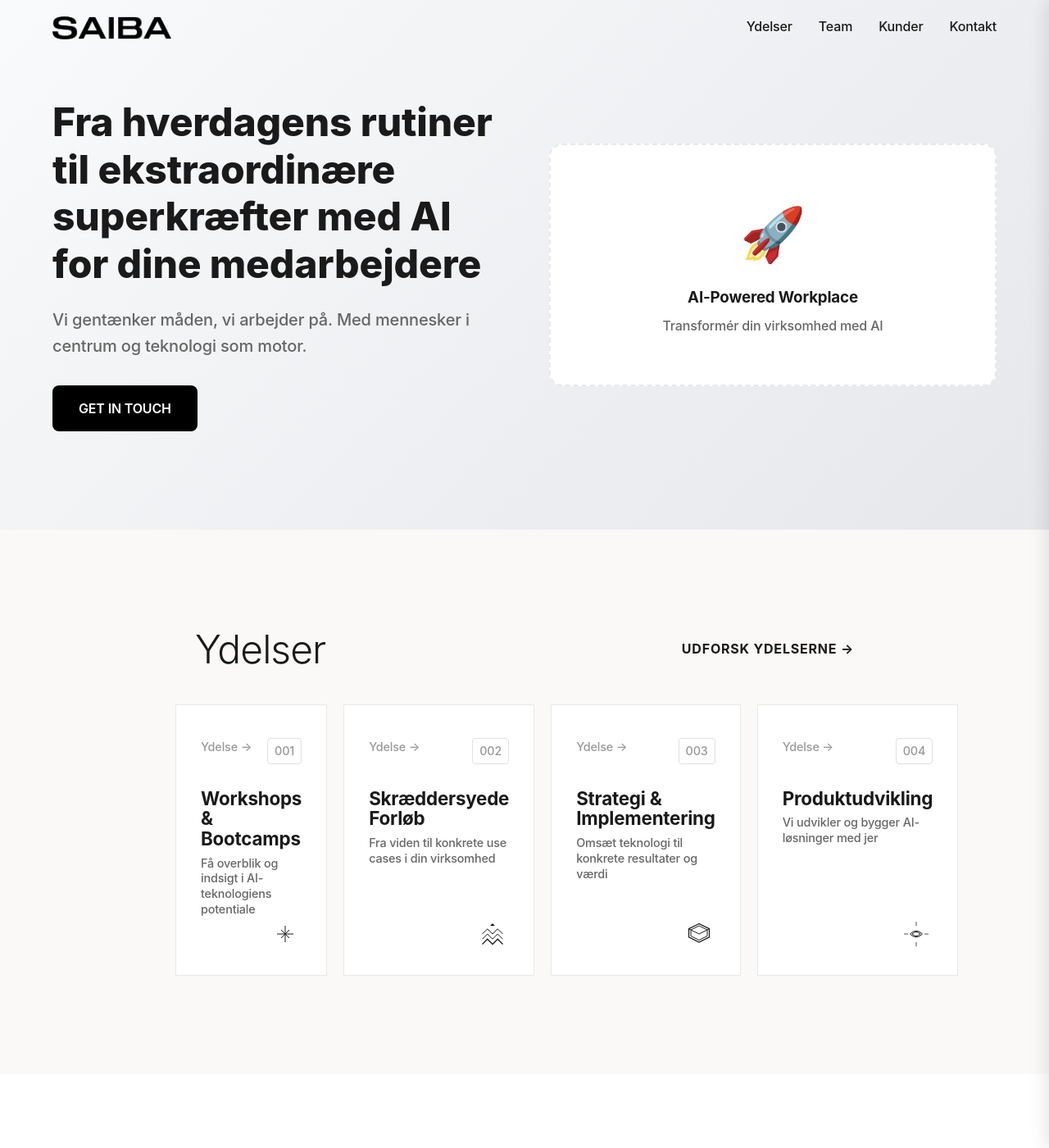
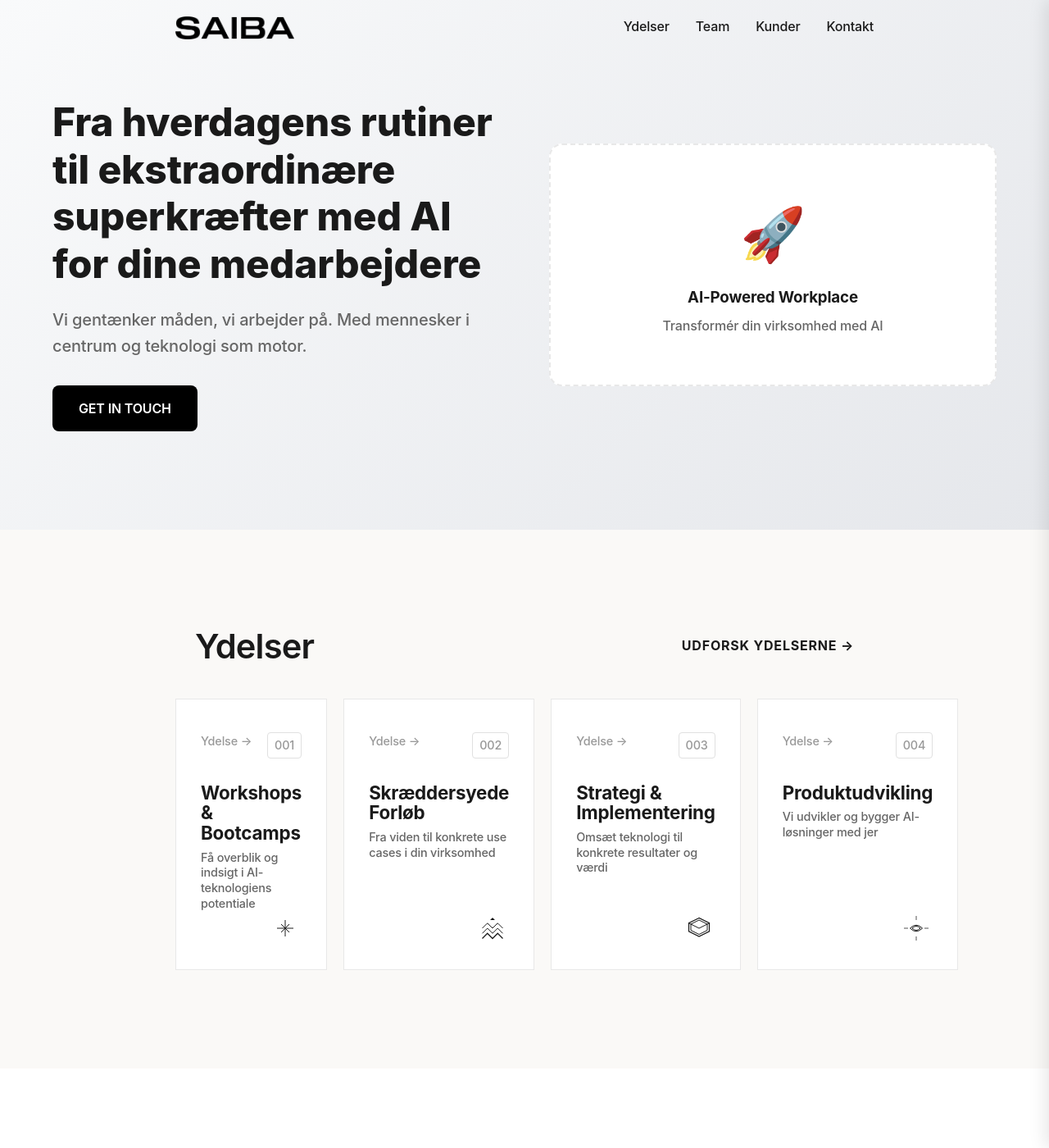
Before and after one commit to b4ltasar/saibaweb, a Jekyll site: the page built from index.html, in a window 1280 px wide and 1400 px high. Shown: the whole window at 82% size. Built offline with Jekyll 4.4.1, drawn with Linux system fonts in a browser that asks for light colours.

Commit message:
Unify title formatting and alignment
CONSISTENT TITLE FORMATTING:
- All section titles: 2.6rem, font-weight 600, same padding
- All CTA buttons: uppercase, same styling
- Unified container widths: 900px max-width, 24px padding

ALIGNMENT FIXES:
- Header nav now uses same container grid (900px + 24px padding)
- AI facts frame padding adjusted to align with grid
- All titles align on same vertical line
- Logo aligns with section title grid line

CONSISTENCY RULES:
- All titles: same size, weight, padding
- All CTAs: uppercase styling
- All containers: unified max-width and padding
- Fixed padding for all section headers

```diff
--- a/assets/css/main.css
+++ b/assets/css/main.css
@@ -153,6 +153,9 @@ body {
   display: flex;
   justify-content: space-between;
   align-items: center;
+  max-width: 900px;
+  margin: 0 auto;
+  padding: 0 24px;
 }
 
 .logo {
@@ -342,13 +345,14 @@ body {
 .team-title,
 .clients-title,
 .ai-facts-section-title {
-  font-size: 3rem;
+  font-size: 2.6rem;
   font-weight: 600;
   color: var(--text);
   margin: 0;
   letter-spacing: -0.02em;
   line-height: 1.1;
   text-align: left;
+  padding-left: 0;
 }
 
 .services-header,
@@ -365,18 +369,11 @@ body {
   padding: 0 24px;
 }
 
-.services-title {
-  font-size: 3rem;
-  font-weight: 300;
-  color: var(--text);
-  margin: 0;
-  letter-spacing: -0.02em;
-  line-height: 1.1;
-}
 
 .services-cta,
 .team-cta,
-.clients-cta {
+.clients-cta,
+.ai-facts-cta {
   color: var(--text);
   text-decoration: none;
   font-weight: 700;
@@ -393,7 +390,8 @@ body {
 
 .services-cta::after,
 .team-cta::after,
-.clients-cta::after {
+.clients-cta::after,
+.ai-facts-cta::after {
   content: '';
   position: absolute;
   bottom: 0;
@@ -406,7 +404,8 @@ body {
 
 .services-cta:hover::after,
 .team-cta:hover::after,
-.clients-cta:hover::after {
+.clients-cta:hover::after,
+.ai-facts-cta:hover::after {
   width: 100%;
 }
 
@@ -720,48 +719,21 @@ body {
 }
 
 
-.ai-facts-cta {
-  color: var(--text);
-  text-decoration: none;
-  font-weight: 500;
-  font-size: 1rem;
-  display: flex;
-  align-items: center;
-  gap: 8px;
-  transition: all 0.3s ease;
-  position: relative;
-  padding-bottom: 4px;
-}
-
-.ai-facts-cta::after {
-  content: '';
-  position: absolute;
-  bottom: 0;
-  left: 0;
-  width: 0;
-  height: 2px;
-  background: var(--text);
-  transition: width 0.3s ease;
-}
-
-.ai-facts-cta:hover::after {
-  width: 100%;
-}
 
 .ai-facts-frame {
   background: #f8f8f8;
   border: 1px solid #e5e5e5;
   border-radius: 8px;
-  padding: 60px 40px;
+  padding: 40px 24px;
   position: relative;
-  min-height: 400px;
+  min-height: 360px;
   display: flex;
   flex-direction: column;
   justify-content: center;
 }
 
 .ai-facts-title {
-  font-size: 2.4rem;
+  font-size: 2.2rem;
   font-weight: 600;
   color: var(--text);
   margin: 0 0 40px 0;
@@ -775,6 +747,7 @@ body {
   width: 0;
   opacity: 0;
   transition: width 2.5s ease, opacity 0.3s ease;
+  padding-left: 0;
 }
 
 .ai-facts-title.typewriter-active {
```
